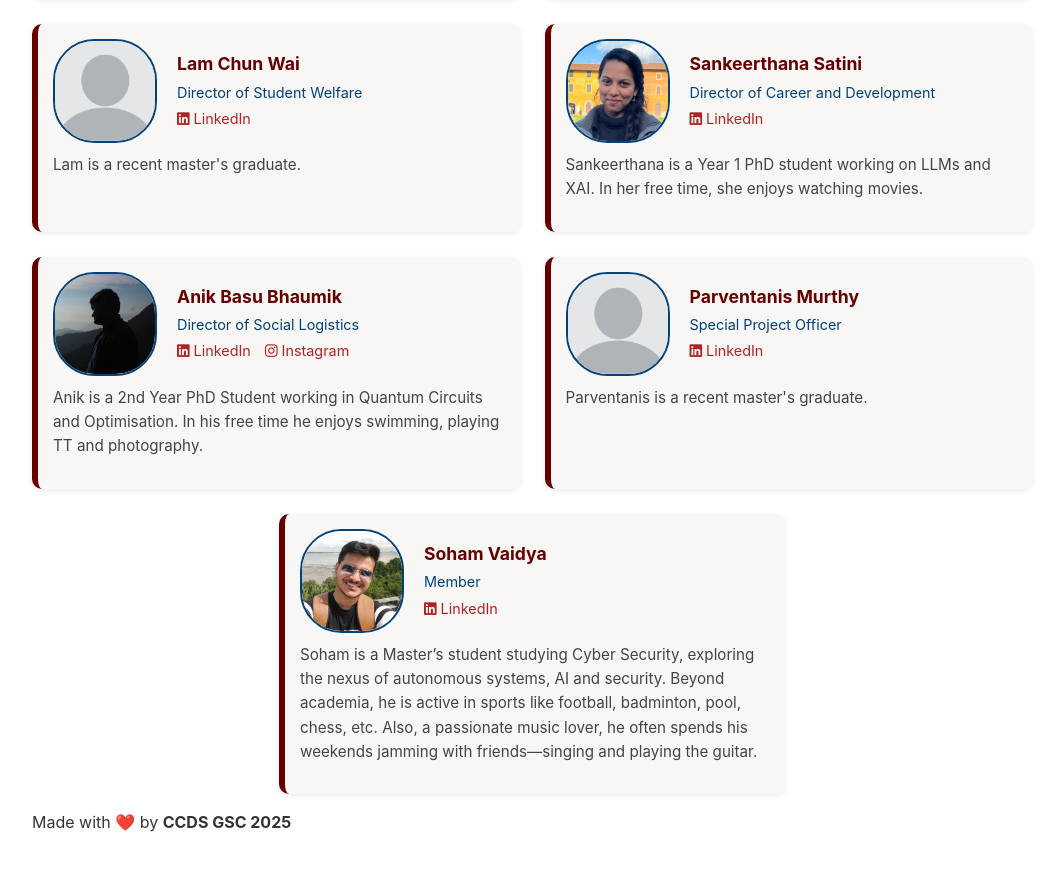
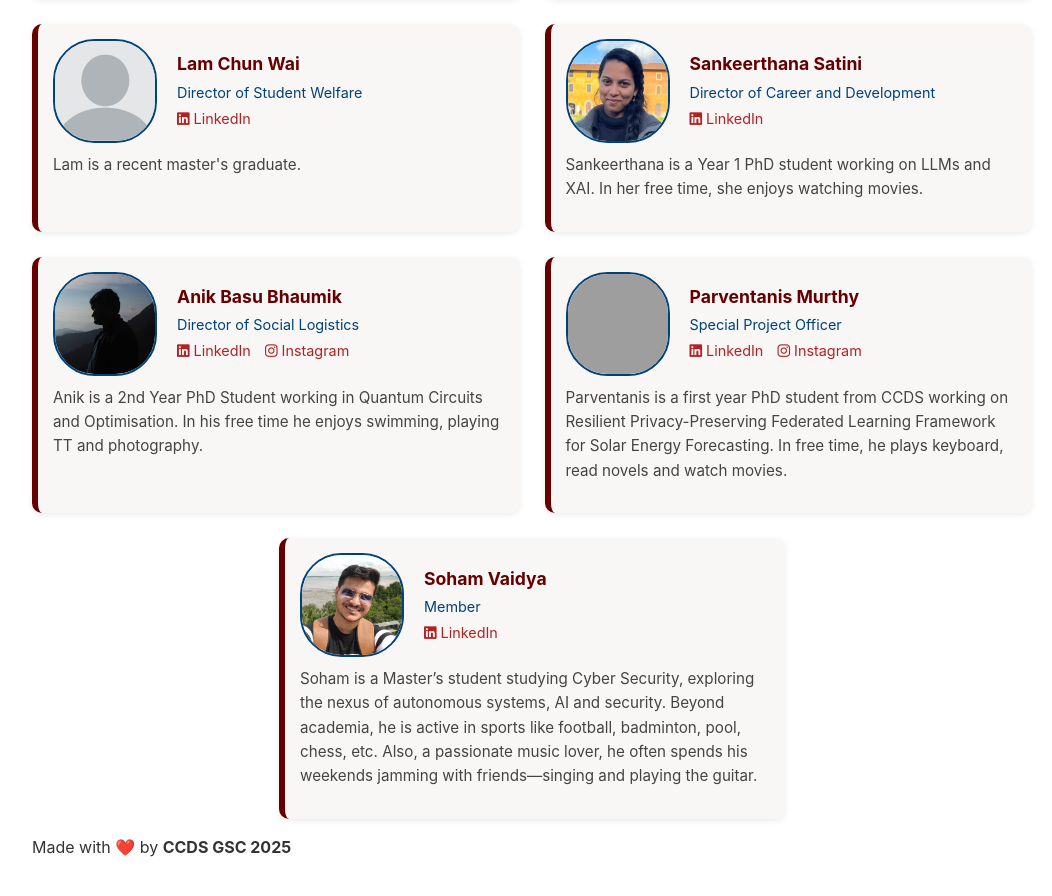
Before and after one commit to ccds-gsc/ccds-gsc.github.io, a Jekyll site: the page team.html, which Jekyll copies as it is, in a window 1280 px wide and 900 px high, scrolled down 902 px. Shown: the top 896 px of the window, without its empty margins (108-1160 px from the left). Built offline with Jekyll 4.4.1, drawn with Linux system fonts in a browser that asks for light colours; grey boxes are pictures that could not be loaded.

Commit message:
member details updated murthy

```diff
--- a/team.html
+++ b/team.html
@@ -300,17 +300,20 @@
     <!-- Member 10 -->
     <div class="member-card">
       <div class="member-header">
-        <img src="./assets/img/profile/dummy.png" alt="Parventanis Murthy">
+        <img src="./assets/img/profile/murthy.jpeg" alt="Parventanis Murthy">
         <div>
           <p class="member-name">Parventanis Murthy</p>
           <p class="member-role">Special Project Officer</p>
-          <a href="#" class="social-link" target="_blank">
+          <a href="https://www.linkedin.com/in/parventanismy" class="social-link" target="_blank">
             <i class="fab fa-linkedin"></i>LinkedIn
+          </a>
+          <a href="https://www.instagram.com/parventanismurthy/" class="social-link" target="_blank">
+            <i class="fab fa-instagram"></i>Instagram
           </a>
         </div>
       </div>
       <p class="member-desc">
-      Parventanis is a recent master's graduate.
+      Parventanis is a first year PhD student from CCDS working on Resilient Privacy-Preserving Federated Learning Framework for Solar Energy Forecasting. In free time, he plays keyboard, read novels and watch movies.
       </p>
     </div>
 
```
Also changed, not shown: 1 other file.
